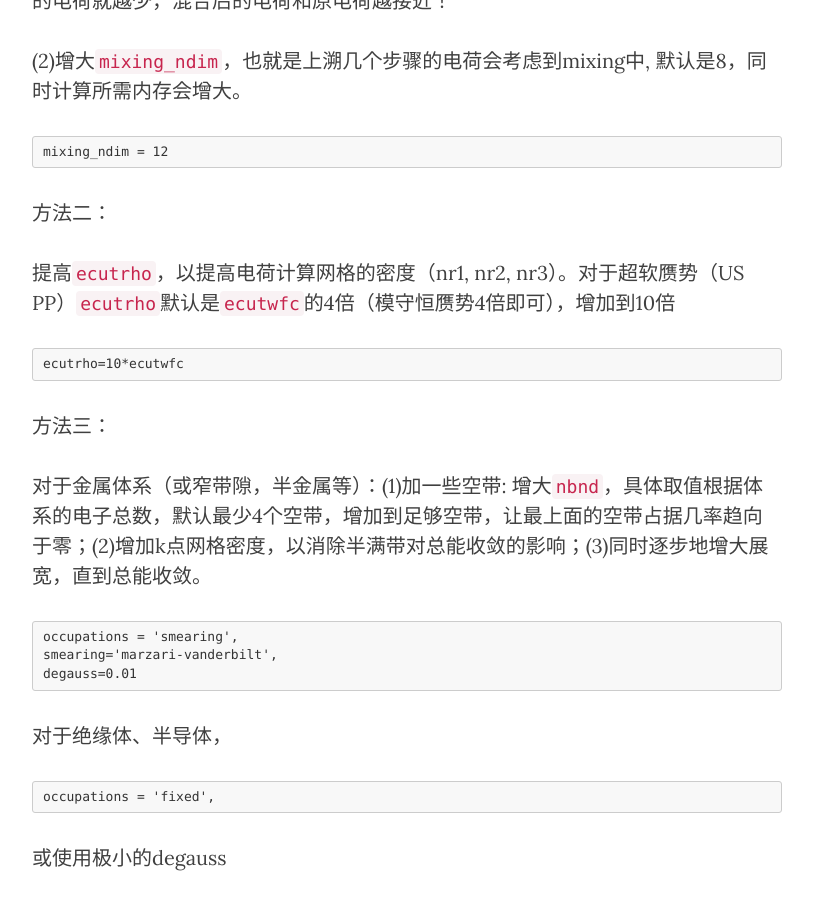
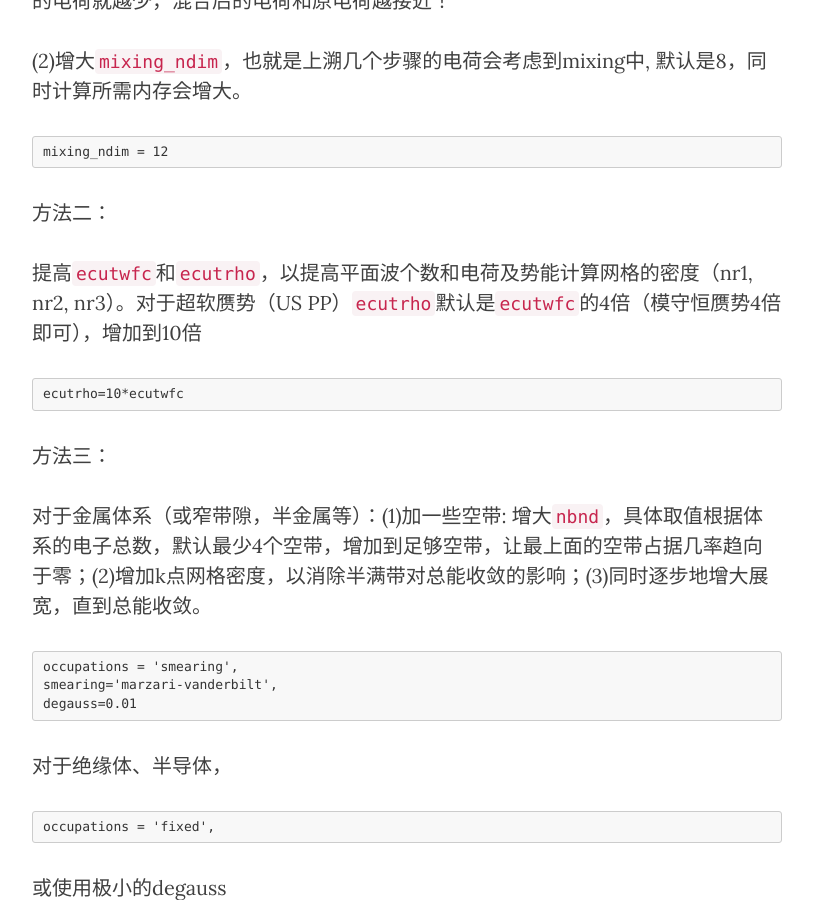
Before and after one commit to yyyu200/DFTbook, a Jekyll site: the page built from _posts/2019-06-27-converge.md, in a window 1280 px wide and 900 px high, scrolled down 1125 px. Shown: the whole window, without its empty margins (233-1046 px from the left). Built offline with Jekyll 4.4.1, drawn with Linux system fonts in a browser that asks for light colours; nearby versions of some CDN libraries; comment, search, counter and statistics services are not loaded.

Commit message:
modify at20190801-11:04:20-aliyun

````diff
--- a/_posts/2019-06-27-converge.md
+++ b/_posts/2019-06-27-converge.md
@@ -43,7 +43,7 @@ mixing_ndim = 12
 
 方法二：
 
-提高`ecutrho`，以提高电荷计算网格的密度（nr1, nr2, nr3）。对于超软赝势（US PP）`ecutrho`默认是`ecutwfc`的4倍（模守恒赝势4倍即可），增加到10倍
+提高`ecutwfc`和`ecutrho`，以提高平面波个数和电荷及势能计算网格的密度（nr1, nr2, nr3）。对于超软赝势（US PP）`ecutrho`默认是`ecutwfc`的4倍（模守恒赝势4倍即可），增加到10倍
 ```
 ecutrho=10*ecutwfc
 ```
````
